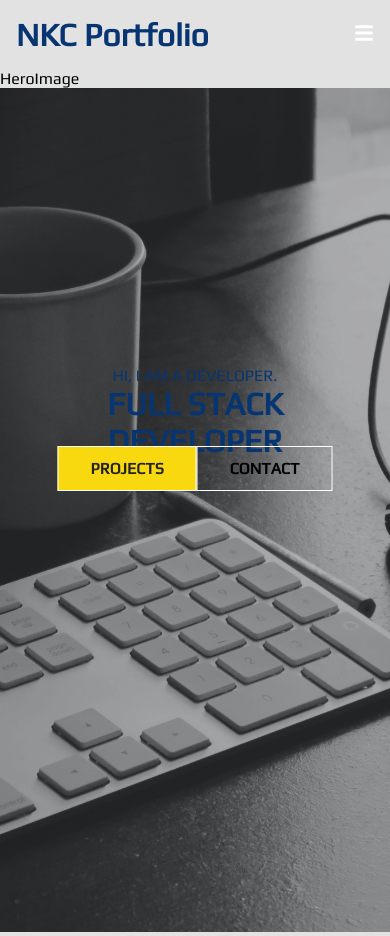
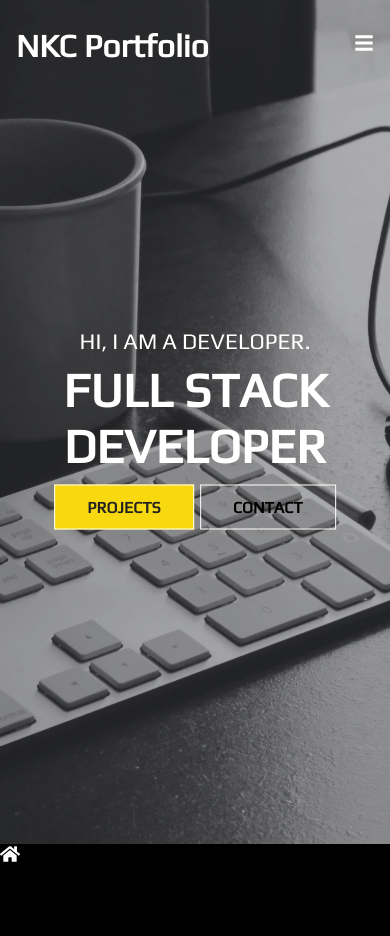
Before and after one commit to NKC27/Portfolio-REACT, a React (Create React App) app in the folder portfolio/: page / in a window 390 px wide. After the commit the page ends 868 px from the top, so only its background shows below. Built offline with nearby package versions, Linux system fonts and the light colour scheme; a web font is replaced by a local one.

Commit message:
home/navbar/footer updated

```diff
--- /dev/null
+++ b/portfolio/src/components/Footer.js
@@ -0,0 +1,21 @@
+import "./FooterStyles.css";
+
+import React from "react";
+import { FaHome } from "react-icons/fa";
+
+const Footer = () => {
+  return (
+    <div className="footer">
+      <div className="footer-container">
+        <div className="left">
+          <div className="location">
+            <FaHome size={20} style={{ color: "#fff", marginRight: "2rem" }} />
+          </div>
+        </div>
+        <div className="right"></div>
+      </div>
+    </div>
+  );
+};
+
+export default Footer;
--- a/portfolio/src/components/HeroImage.js
+++ b/portfolio/src/components/HeroImage.js
@@ -7,7 +7,6 @@ import { Link } from "react-router-dom";
 const HeroImage = () => {
   return (
     <div className="hero">
-      HeroImage
       <div className="mask">
         <img className="intro-img" src={IntroImg} alt={IntroImg} />
       </div>
--- a/portfolio/src/components/HeroImageStyles.css
+++ b/portfolio/src/components/HeroImageStyles.css
@@ -10,7 +10,6 @@
   background-size: cover;
   background-position: center;
   object-fit: cover;
-
 }
 
 .mask::after {
@@ -36,3 +35,29 @@
   left: 50%;
   text-align: center;
 }
+
+.hero .content h1 {
+  font-size: 4rem;
+  padding: 0.5rem 0 1.5rem;
+}
+
+.hero .content p {
+  font-size: 1.4rem;
+  font-weight: 200;
+  text-transform: uppercase;
+}
+
+.content .btn {
+  margin: 1.2rem 0.2rem;
+}
+
+@media screen and (max-width: 640px) {
+
+  .hero .content h1 {
+    font-size: 3rem;
+  }
+
+  .hero .content p {
+    font-size: 1.4rem;
+  }
+}
--- a/portfolio/src/components/Navbar.js
+++ b/portfolio/src/components/Navbar.js
@@ -1,17 +1,27 @@
-import './NavbarStyles.css'
+import "./NavbarStyles.css";
 
-import React, { useState } from 'react'
-import { Link } from 'react-router-dom'
+import React, { useState } from "react";
+import { Link } from "react-router-dom";
 
-import { FaBars, FaTimes } from 'react-icons/fa';
+import { FaBars, FaTimes } from "react-icons/fa";
 
 const Navbar = () => {
-
   const [click, setClick] = useState(false);
   const handleClick = () => setClick(!click);
 
+  const [color, setColor] = useState(false);
+  const changeColor = () => {
+    if (window.scrolly >= 100) {
+      setColor(true);
+    } else {
+      setColor(false);
+    }
+  };
+
+  window.addEventListener("scroll", changeColor);
+
   return (
-    <div className="header">
+    <div className={color ? "header header-bg" : "header"}>
       <Link to="/">
         <h1>NKC Portfolio</h1>
       </Link>
@@ -31,12 +41,13 @@ const Navbar = () => {
       </ul>
       <div className="hamburger" onClick={handleClick}>
         {click ? (
-        <FaTimes size={20} style={{ color: '#fff'}} /> ) : (
-        <FaBars size={20} style={{ color: '#fff'}} />
+          <FaTimes size={20} style={{ color: "#fff" }} />
+        ) : (
+          <FaBars size={20} style={{ color: "#fff" }} />
         )}
       </div>
     </div>
-  )
-}
+  );
+};
 
-export default Navbar
+export default Navbar;
--- a/portfolio/src/components/NavbarStyles.css
+++ b/portfolio/src/components/NavbarStyles.css
@@ -3,6 +3,15 @@
   justify-content: space-between;
   align-items: center;
   padding: 1rem;
+  position: fixed;
+  width: 100%;
+  height: 90px;
+  z-index: 10;
+}
+
+.header-bg {
+  background-color: rgba(0, 0, 0, 0.85);
+  transition: 0.5s;
 }
 
 .nav-menu {
--- a/portfolio/src/index.css
+++ b/portfolio/src/index.css
@@ -8,14 +8,14 @@
 }
 
 body {
-  background: rgb(226, 226, 226);
+  background: rgb(0, 0, 0);
 }
 
 h1,
 h4,
 p,
 a {
-  color: rgb(7, 53, 113);
+  color: rgb(255, 255, 255);
   text-decoration: none;
 }
 
--- a/portfolio/src/routes/Home.js
+++ b/portfolio/src/routes/Home.js
@@ -1,12 +1,14 @@
-import React from 'react';
+import React from "react";
 import Navbar from "../components/Navbar";
 import HeroImage from "../components/HeroImage";
+import Footer from "../components/Footer";
 
 const Home = () => {
   return (
     <div>
       <Navbar />
       <HeroImage />
+      <Footer />
     </div>
   );
 };
```
Also changed, not shown: portfolio/src/components/FooterStyles.css (added).
